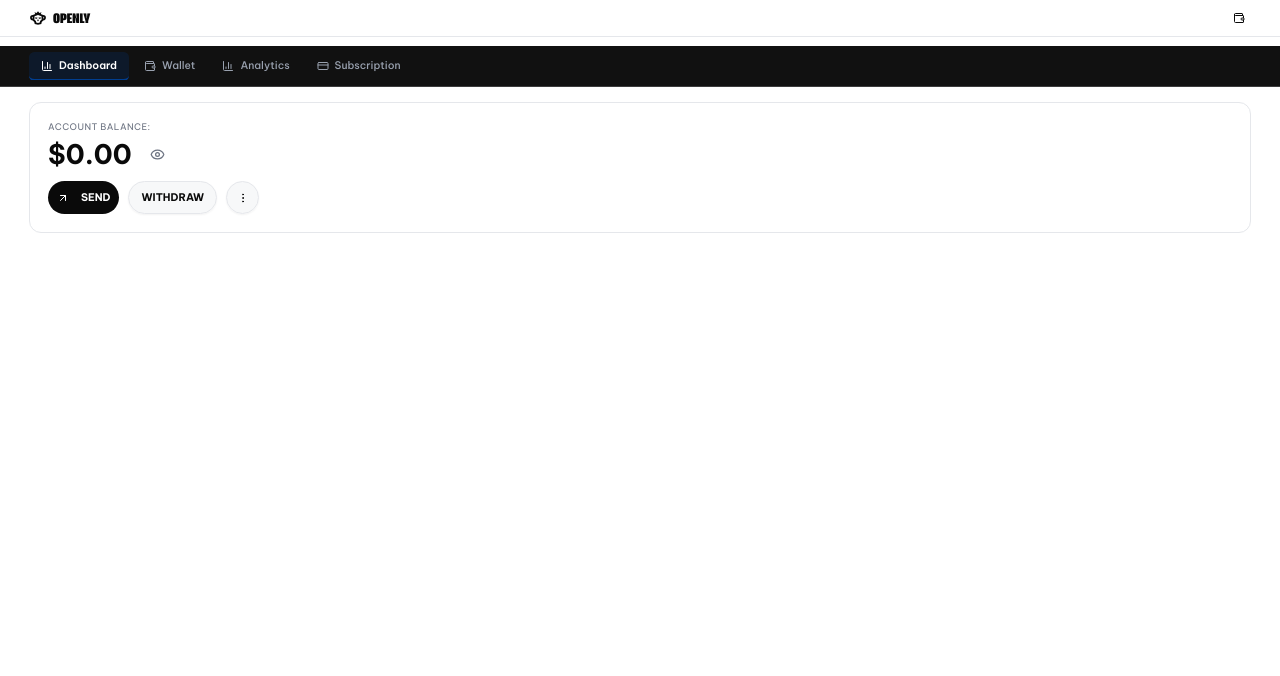
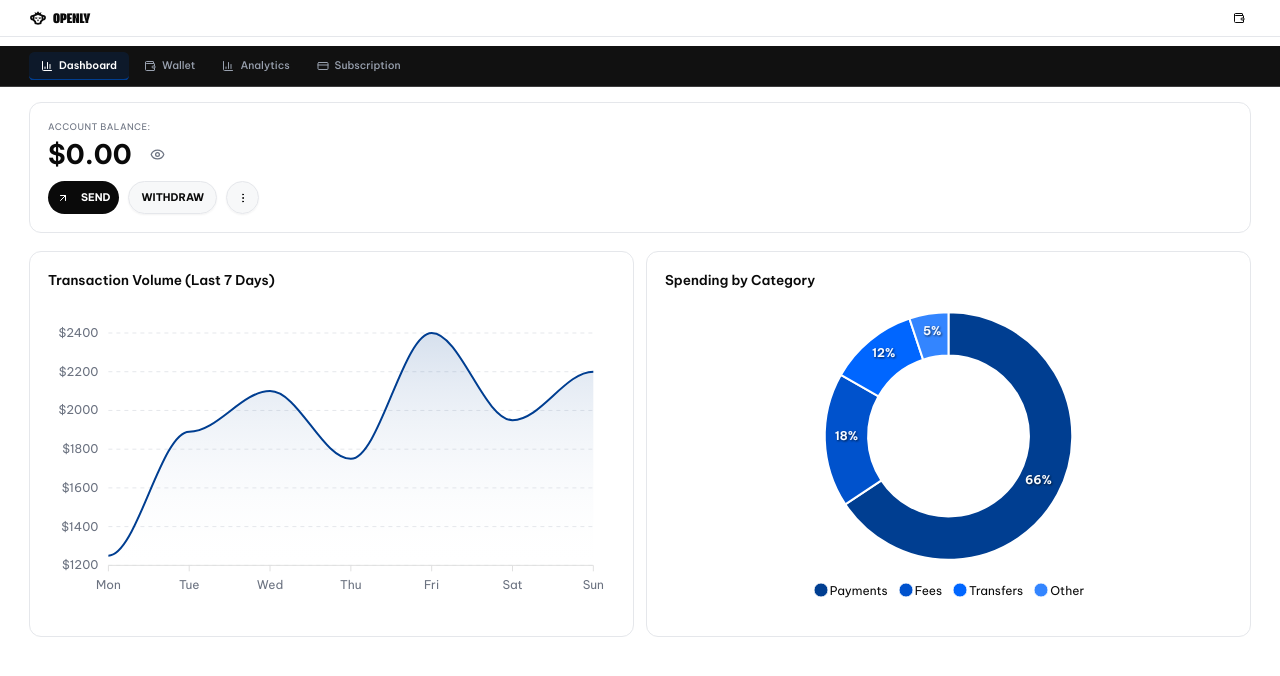
Before and after one commit to OxBryte/goopenly, a Next.js app: page /dashboard in a window 1280 px wide. Shown: the top 676 px of the page. Built offline with nearby package versions, Linux system fonts and the light colour scheme.

Commit message:
🤖 Auto-commit: Updated 1 file - 1/16/2026, 7:50:35 PM
Files: app/dashboard/page.tsx

```diff
--- a/app/dashboard/page.tsx
+++ b/app/dashboard/page.tsx
@@ -67,6 +67,131 @@ export default function DashboardPage() {
           </Button>
         </div>
       </div>
+
+      {/* Analytics Charts */}
+      <div className="grid grid-cols-1 lg:grid-cols-2 gap-4 mt-6">
+        {/* Chart 1: Transaction Volume Over Time */}
+        <div className="bg-card border border-border rounded-2xl p-6">
+          <h3 className="text-lg font-semibold text-foreground mb-4">
+            Transaction Volume (Last 7 Days)
+          </h3>
+          <Chart
+            options={{
+              chart: {
+                type: "area",
+                height: 300,
+                toolbar: { show: false },
+                fontFamily: "Be Vietnam Pro, sans-serif",
+              },
+              dataLabels: { enabled: false },
+              stroke: {
+                curve: "smooth",
+                width: 2,
+                colors: ["#003e91"],
+              },
+              fill: {
+                type: "gradient",
+                gradient: {
+                  shadeIntensity: 1,
+                  opacityFrom: 0.4,
+                  opacityTo: 0.1,
+                  stops: [0, 100],
+                },
+              },
+              colors: ["#003e91"],
+              xaxis: {
+                categories: ["Mon", "Tue", "Wed", "Thu", "Fri", "Sat", "Sun"],
+                labels: {
+                  style: {
+                    colors: "#6b7280",
+                    fontSize: "12px",
+                  },
+                },
+              },
+              yaxis: {
+                labels: {
+                  style: {
+                    colors: "#6b7280",
+                    fontSize: "12px",
+                  },
+                  formatter: (val: number) => `$${val.toFixed(0)}`,
+                },
+              },
+              grid: {
+                borderColor: "#e5e7eb",
+                strokeDashArray: 4,
+              },
+              tooltip: {
+                theme: "light",
+                y: {
+                  formatter: (val: number) => `$${val.toFixed(2)}`,
+                },
+              },
+            }}
+            series={[
+              {
+                name: "Volume",
+                data: [1250, 1890, 2100, 1750, 2400, 1950, 2200],
+              },
+            ]}
+            type="area"
+            height={300}
+          />
+        </div>
+
+        {/* Chart 2: Spending by Category */}
+        <div className="bg-card border border-border rounded-2xl p-6">
+          <h3 className="text-lg font-semibold text-foreground mb-4">
+            Spending by Category
+          </h3>
+          <Chart
+            options={{
+              chart: {
+                type: "donut",
+                height: 300,
+                fontFamily: "Be Vietnam Pro, sans-serif",
+              },
+              labels: ["Payments", "Fees", "Transfers", "Other"],
+              colors: ["#003e91", "#0052cc", "#0066ff", "#3385ff"],
+              legend: {
+                position: "bottom",
+                fontSize: "12px",
+                fontFamily: "Be Vietnam Pro, sans-serif",
+                labels: {
+                  colors: "#0a0a0a",
+                },
+              },
+              dataLabels: {
+                enabled: true,
+                formatter: (val: number) => `${val.toFixed(0)}%`,
+                style: {
+                  fontSize: "12px",
+                  fontWeight: 600,
+                },
+              },
+              tooltip: {
+                y: {
+                  formatter: (val: number, opts: any) => {
+                    const total = opts.w.globals.seriesTotals.reduce((a: number, b: number) => a + b, 0);
+                    const percentage = ((val / total) * 100).toFixed(1);
+                    return `$${val.toLocaleString()} (${percentage}%)`;
+                  },
+                },
+              },
+              plotOptions: {
+                pie: {
+                  donut: {
+                    size: "65%",
+                  },
+                },
+              },
+            }}
+            series={[4500, 1200, 800, 350]}
+            type="donut"
+            height={300}
+          />
+        </div>
+      </div>
     </div>
   );
 }
```
